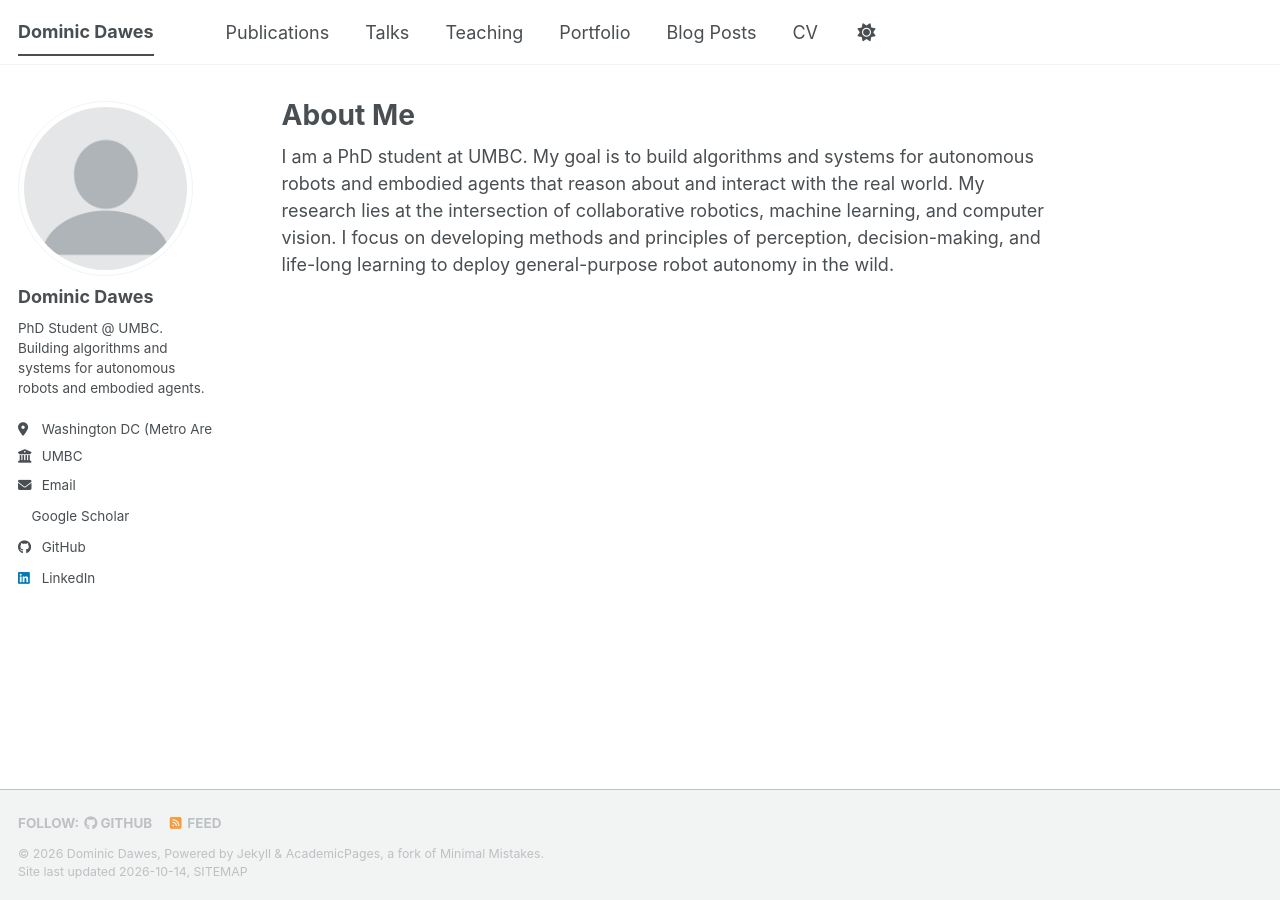
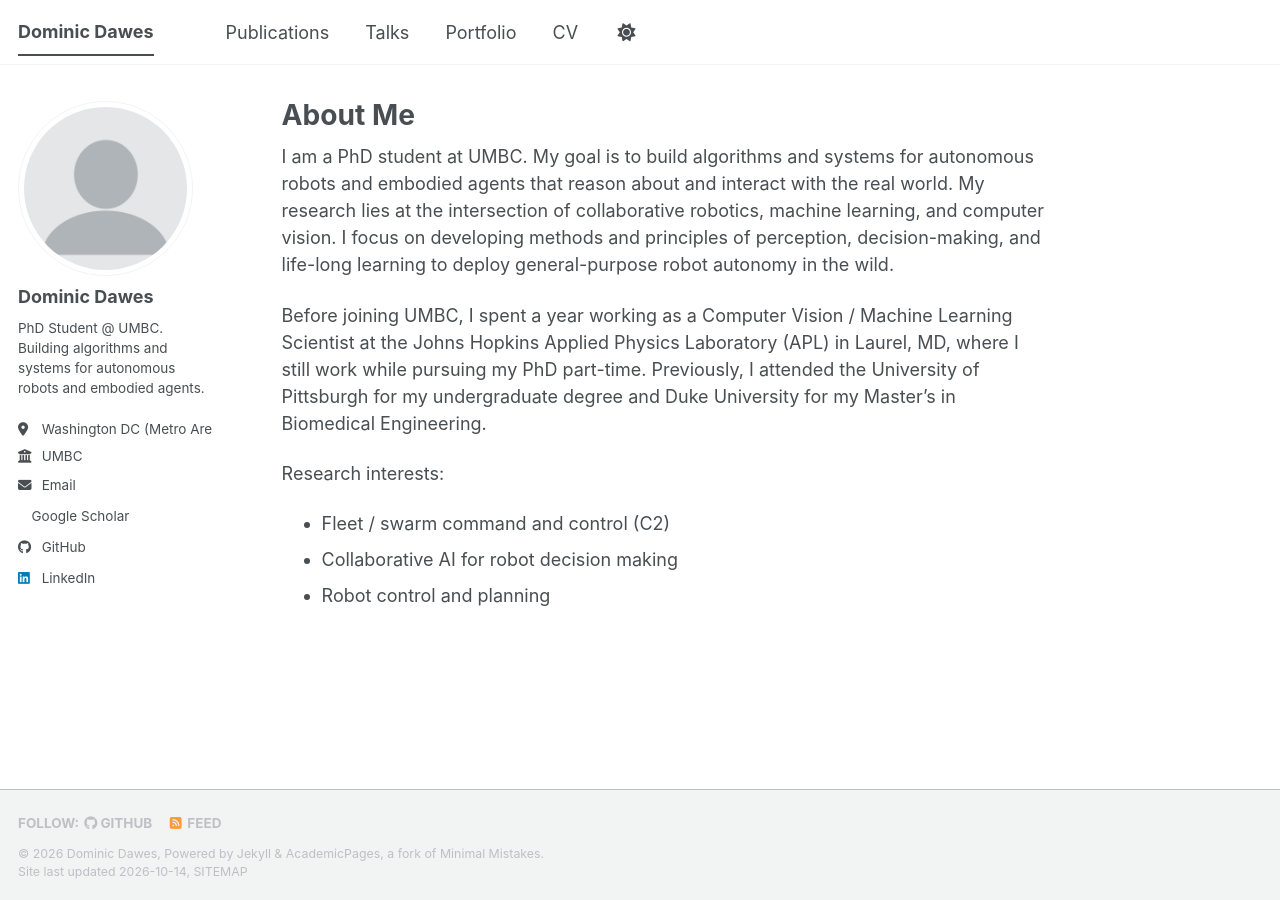
Before and after one commit to dominic-dawes-phd/dominic-dawes-phd.github.io, a Jekyll site: the page built from _pages/about.md, in a window 1280 px wide. Built offline with Jekyll 4.4.1, drawn with Linux system fonts in a browser that asks for light colours; a style sheet for code colours, icons or effects is not loaded.

Commit message:
removal of null pages

```diff
--- a/_data/navigation.yml
+++ b/_data/navigation.yml
@@ -14,14 +14,8 @@ main:
   - title: "Talks"
     url: /talks/
 
-  - title: "Teaching"
-    url: /teaching/
-
   - title: "Portfolio"
     url: /portfolio/
 
-  - title: "Blog Posts"
-    url: /year-archive/
-
   - title: "CV"
     url: https://docs.google.com/document/d/1rsrtlz-mWvXpQRougc9LMIx3frxqWcQD/edit?usp=drive_link
--- a/_pages/about.md
+++ b/_pages/about.md
@@ -7,3 +7,10 @@ redirect_from:
   - /about.html
 ---
 I am a PhD student at UMBC. My goal is to build algorithms and systems for autonomous robots and embodied agents that reason about and interact with the real world. My research lies at the intersection of collaborative robotics, machine learning, and computer vision. I focus on developing methods and principles of perception, decision-making, and life-long learning to deploy general-purpose robot autonomy in the wild.
+
+Before joining UMBC, I spent a year working as a Computer Vision / Machine Learning Scientist at the Johns Hopkins Applied Physics Laboratory (APL) in Laurel, MD, where I still work while pursuing my PhD part-time. Previously, I attended the University of Pittsburgh for my undergraduate degree and Duke University for my Master's in Biomedical Engineering.
+
+Research interests:
+- Fleet / swarm command and control (C2)
+- Collaborative AI for robot decision making
+- Robot control and planning
```
